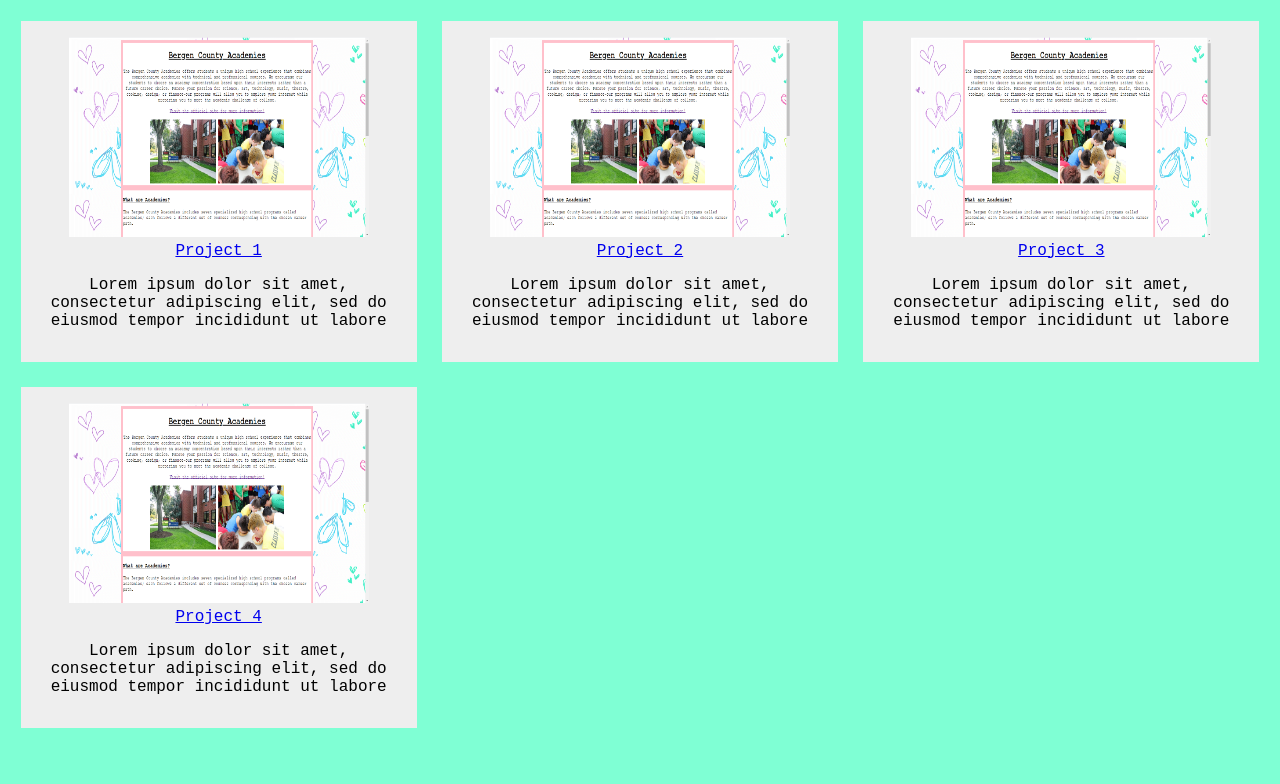
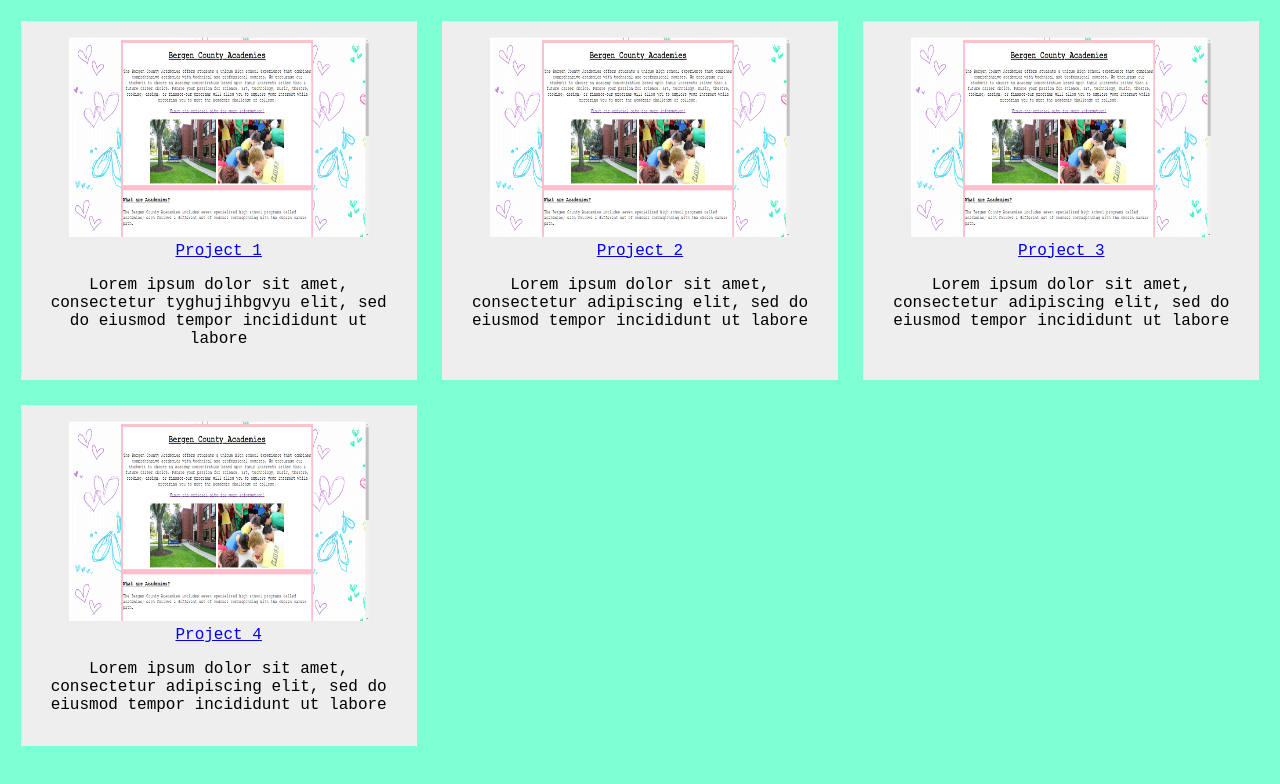
Before and after one commit to sarcho22/GWC-Website, a plain HTML site: page projects.html in a window 1280 px wide. Drawn offline with Linux system fonts and the light colour scheme.

Commit message:
updating projects.html

```diff
--- a/projects.html
+++ b/projects.html
@@ -11,7 +11,7 @@
         <img src="bca-website.PNG" width=300 px height=200 px>
         <br>
        <a href="/GWC_Website/Project 1"> Project 1 </a>
-        <p>Lorem ipsum dolor sit amet, consectetur adipiscing elit, sed do eiusmod tempor incididunt ut labore</p>
+        <p>Lorem ipsum dolor sit amet, consectetur tyghujihbgvyu elit, sed do eiusmod tempor incididunt ut labore</p>
         </div>
         <div class = "Project 2">
             <img src="bca-website.PNG" width=300 px height=200 px>
```
